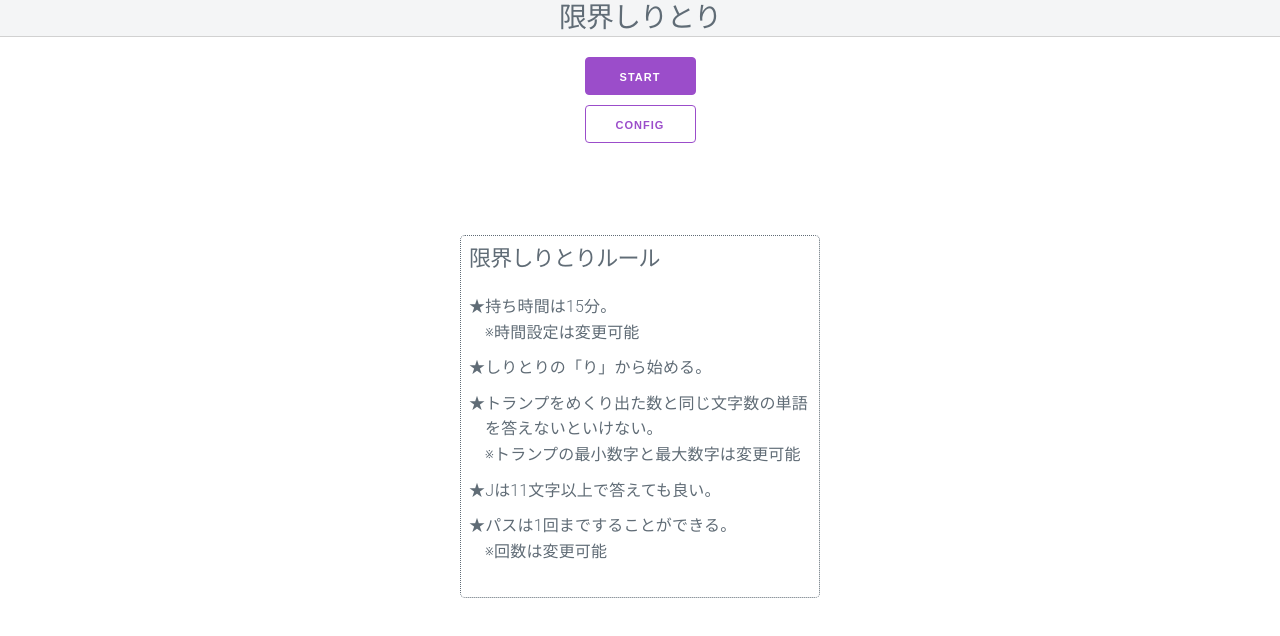
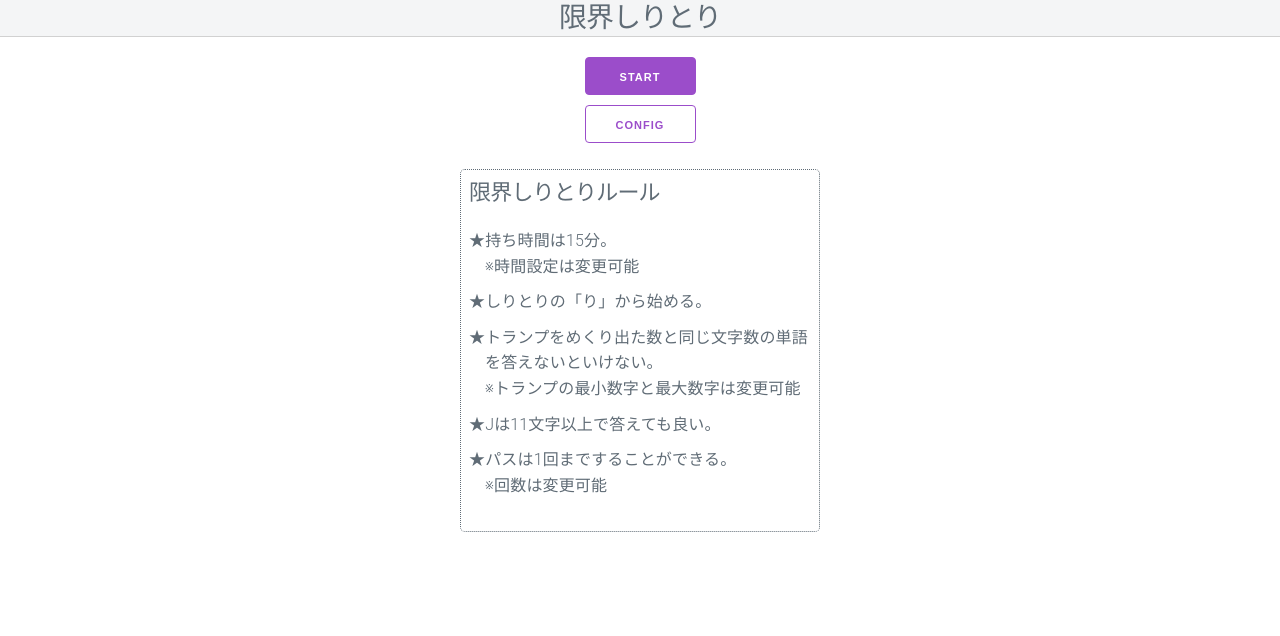
Before and after one commit to c5apple/genkai-shiritori, an Angular app: page / in a window 1280 px wide. Shown: the top 636 px of the page. Built offline with nearby package versions, Linux system fonts and the light colour scheme; what ng2-adsense would draw is missing.

Commit message:
ルール

```diff
--- a/src/app/app.component.html
+++ b/src/app/app.component.html
@@ -1,7 +1,5 @@
 <main role="main" class="container">
   <gsa-start *ngIf="!isStarted"></gsa-start>
   <gsa-play *ngIf="isStarted"></gsa-play>
+  <gsa-my-adsense></gsa-my-adsense>
 </main>
-<footer>
-  <gsa-my-adsense></gsa-my-adsense>
-</footer>
--- a/src/app/app.component.scss
+++ b/src/app/app.component.scss
@@ -1,7 +1,3 @@
 main {
   margin-bottom: 16px;
 }
-footer {
-  width: 100%;
-  height: 50px;
-}
--- a/src/app/shared/component/my-adsense/my-adsense.component.scss
+++ b/src/app/shared/component/my-adsense/my-adsense.component.scss
@@ -1,5 +1,4 @@
 .adsbygoogle {
   display: block;
   width: 320px;
-  height: 50px
 }
```
